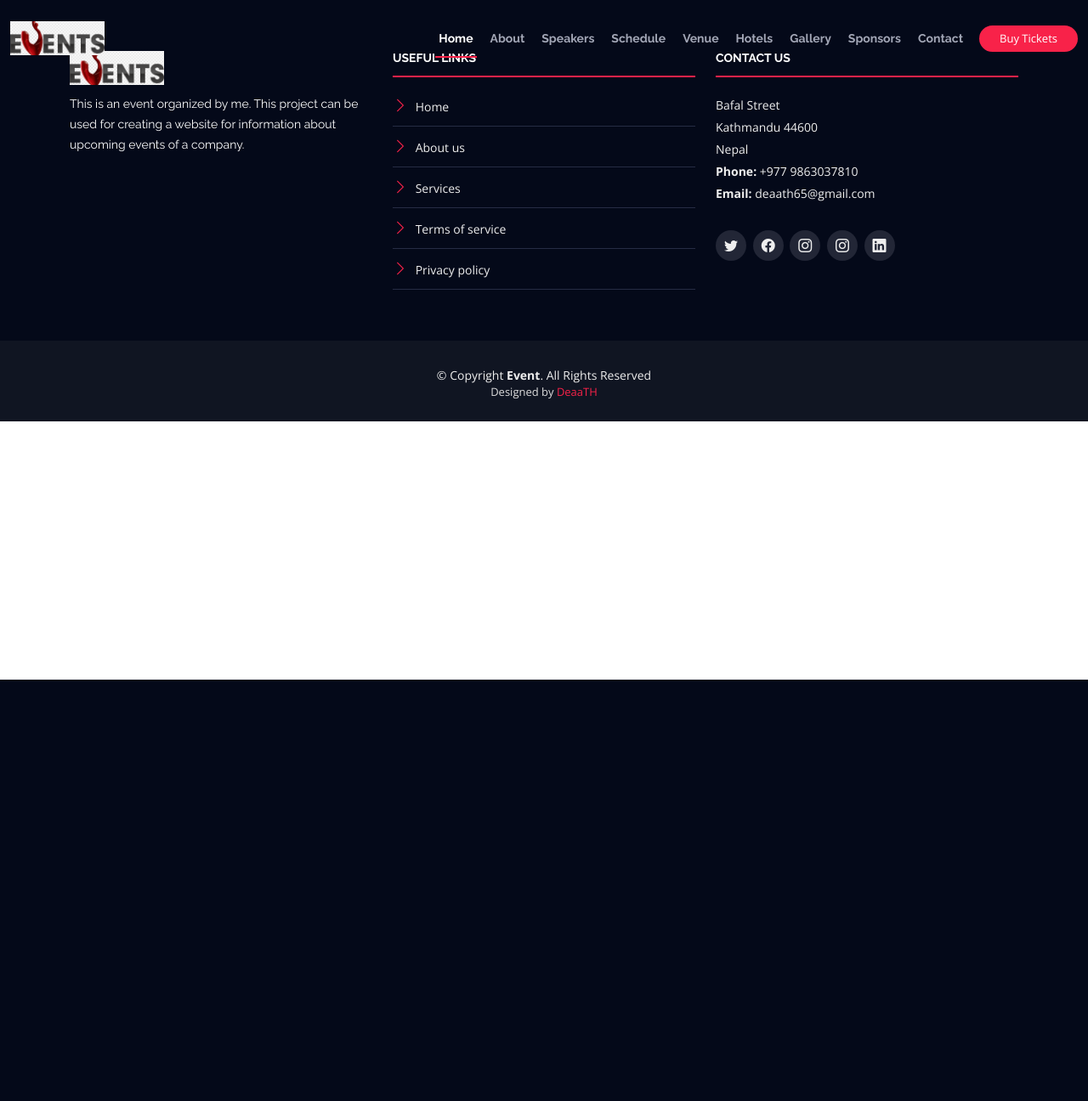
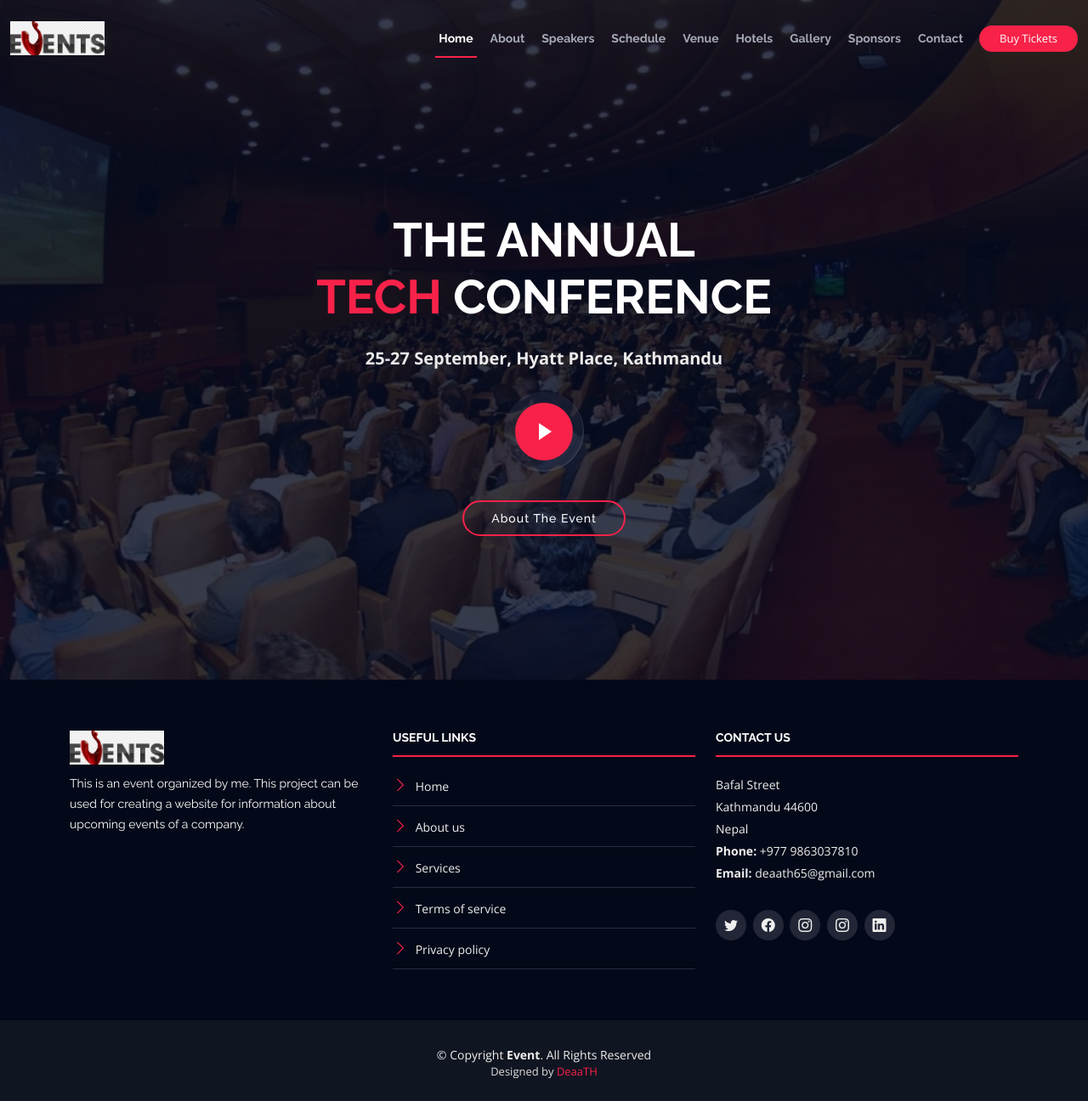
Before and after one commit to DeaaTH65/Events, a Django app: page / in a window 1280 px wide. Shown: the whole page at 85% size. Before the commit the page ends 800 px from the top, so only its background shows below. Run offline with Django 4.2, Linux system fonts and the light colour scheme; some libraries are stand-ins or nearby versions.

Commit message:
index-hero

```diff
--- a/base/views.py
+++ b/base/views.py
@@ -3,4 +3,4 @@ from django.shortcuts import render
 
 # Create your views here.
 def index(request):
-    return render(request, 'main/base.html')
+    return render(request, 'main/index.html')
--- a/templates/main/base.html
+++ b/templates/main/base.html
@@ -35,6 +35,8 @@
   {% block content %}
   {% endblock content %}
 
+  <a href="#" class="back-to-top d-flex align-items-center justify-content-center"><i class="bi bi-arrow-up-short"></i></a>
+
   {% include "main/footer.html" %}
 
 
--- /dev/null
+++ b/templates/main/index.html
@@ -0,0 +1,18 @@
+{% extends "main/base.html" %}
+
+
+{% block title %}Home{% endblock title %}
+
+
+{% block content %}
+
+<section id="hero">
+    <div class="hero-container" data-aos="zoom-in" data-aos-delay="100">
+      <h1 class="mb-4 pb-0">The Annual<br><span>Tech</span> Conference</h1>
+      <p class="mb-4 pb-0">25-27 September, Hyatt Place, Kathmandu</p>
+      <a href="https://www.youtube.com/watch?v=AUmwVsStuHM" class="glightbox play-btn mb-4"></a>
+      <a href="#about" class="about-btn scrollto">About The Event</a>
+    </div>
+</section>
+
+{% endblock content %}
--- a/templates/main/nav.html
+++ b/templates/main/nav.html
@@ -4,13 +4,13 @@
     <div class="container-fluid container-xxl d-flex align-items-center">
 
       <div id="logo" class="me-auto">
-        <a href="index.html" class="scrollto"><img src="{% static "img/logo.png" %}" alt="Event logo" title=""></a>
+        <a href="{% url "home" %}" class="scrollto"><img src="{% static "img/logo.png" %}" alt="Event logo" title=""></a>
       </div>
 
       <!--==navbar==-->
       <nav id="navbar" class="navbar order-last order-lg-0">
         <ul>
-          <li><a class="nav-link scrollto active" href="#hero">Home</a></li>
+          <li><a class="nav-link scrollto active" href="{% url "home" %}">Home</a></li>
           <li><a class="nav-link scrollto" href="#about">About</a></li>
           <li><a class="nav-link scrollto" href="#speakers">Speakers</a></li>
           <li><a class="nav-link scrollto" href="#schedule">Schedule</a></li>
```
Also changed, not shown: static/img/hero-bg.jpg (added).
